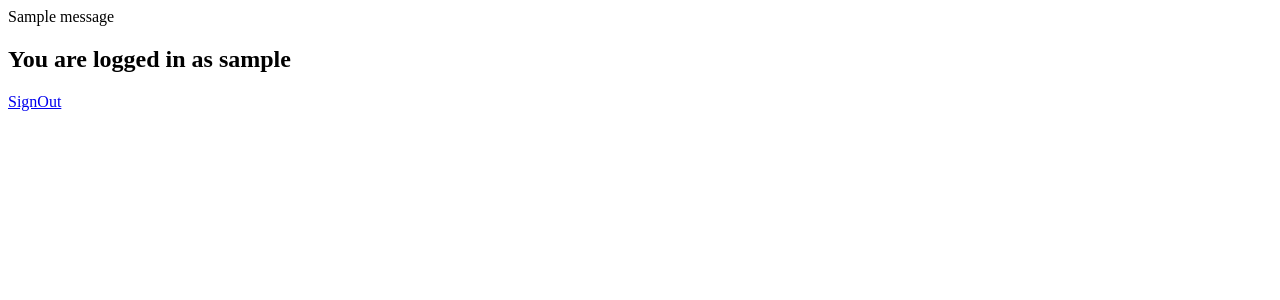
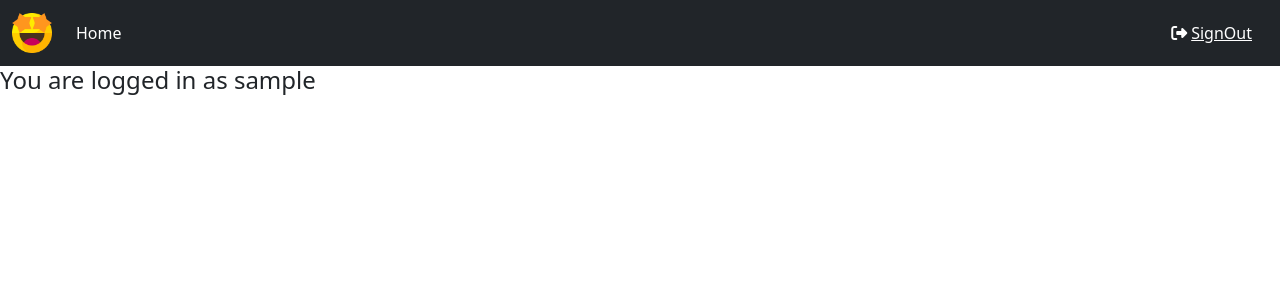
Before and after one commit to SarathKumar95/Week-6-Bro, a Django app: template newpro/templates/owner/home.html in a window 1280 px wide. Shown: the top 300 px of the page. Run offline with Django 4.2, Linux system fonts and the light colour scheme; the template is opened without the code that fills it: most values are stand-ins (such as "Sample title", 1, 10 or a date in 2020); one stand-in notice (Sample message) is shown; some libraries are stand-ins or nearby versions.

Commit message:
styled home for customer

```diff
--- a/newpro/templates/owner/home.html
+++ b/newpro/templates/owner/home.html
@@ -3,19 +3,35 @@
 <head>
     <meta charset="UTF-8">
     <title>Home</title>
+    {% load static %}
+    <link rel="stylesheet" href="{% static 'css/style.css' %}">
+    <link href="https://cdn.jsdelivr.net/npm/bootstrap@5.2.2/dist/css/bootstrap.min.css" rel="stylesheet" integrity="sha384-Zenh87qX5JnK2Jl0vWa8Ck2rdkQ2Bzep5IDxbcnCeuOxjzrPF/et3URy9Bv1WTRi" crossorigin="anonymous">
+    <script src="https://kit.fontawesome.com/1ab0e88673.js" crossorigin="anonymous"></script>
 </head>
 <body>
 
+<nav class="navbar navbar-expand-lg bg-dark navbar-dark">
+  <div class="container-fluid">
+    <a class="navbar-brand" href="#"><img src="{% static 'images/star.png' %}" alt="star" style="width:40px;"></a>
+    <button class="navbar-toggler" type="button" data-bs-toggle="collapse" data-bs-target="#navbarScroll" aria-controls="navbarScroll" aria-expanded="false" aria-label="Toggle navigation">
+      <span class="navbar-toggler-icon"></span>
+    </button>
+    <div class="collapse navbar-collapse" id="navbarScroll">
+      <ul class="navbar-nav me-auto my-2 my-lg-0 navbar-nav-scroll" style="--bs-scroll-height: 100px;">
+        <li class="nav-item">
+          <a class="nav-link active" aria-current="page" href="#">Home</a>
+        </li>
+        </li>
 
-{% for message in messages %}
+      </ul>
+      <form class="d-flex me-3" role="search">
+            <a href="{% url 'out' %}" style="color:white;"><i class="fa-solid fa-right-from-bracket me-1"></i>SignOut</a>
+      </form>
+    </div>
+  </div>
+</nav>
 
-    {{message}}
-
-{% endfor %}
-
-<h2>You are logged in as {{temp.username}}</h2>
-
-<a href="{% url 'out' %}">SignOut</a>
+<h4>You are logged in as {{temp.username}}</h4>
 
 </body>
 </html>
--- a/newpro/templates/owner/signin.html
+++ b/newpro/templates/owner/signin.html
@@ -18,7 +18,7 @@
     {% csrf_token %}
 
         <div class="text-center mt-3 mb-5">
-            <i class="fa-solid fa-user fa-2x" style="color: grey"></i>
+            <i class="fa-solid fa-user fa-2x" style="color: black;"></i>
         </div>
 
         <div class="input-group mb-3">
```
Also changed, not shown: newpro/db.sqlite3, newpro/owner/static/images/star.png (added).
